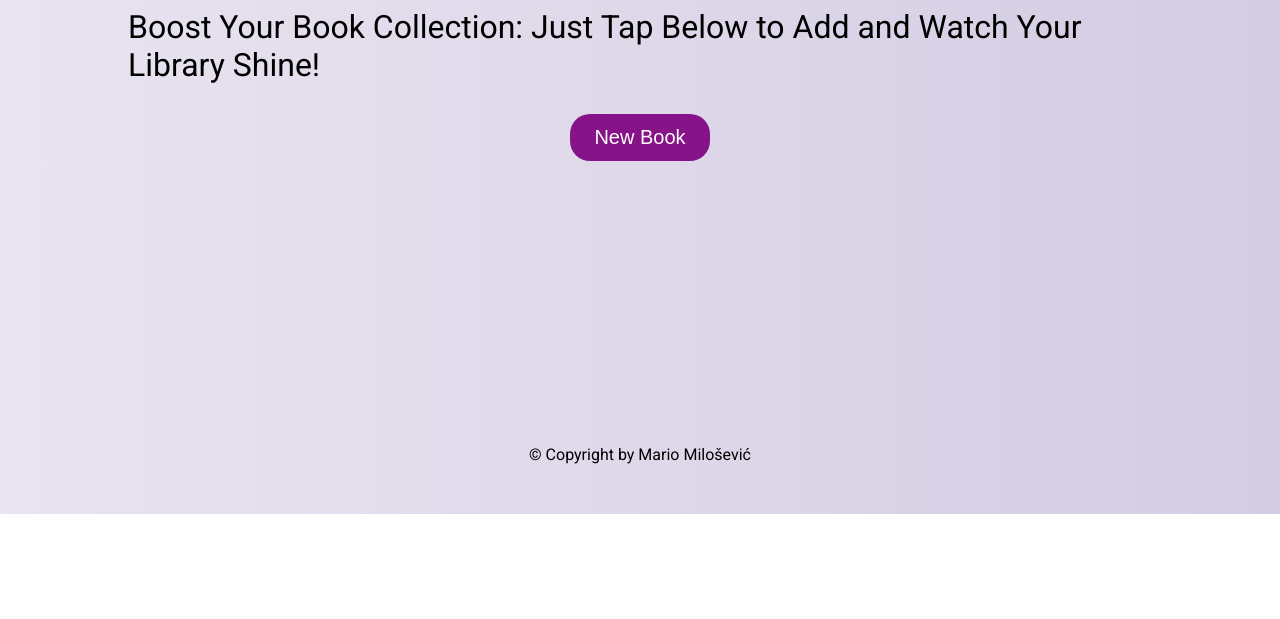
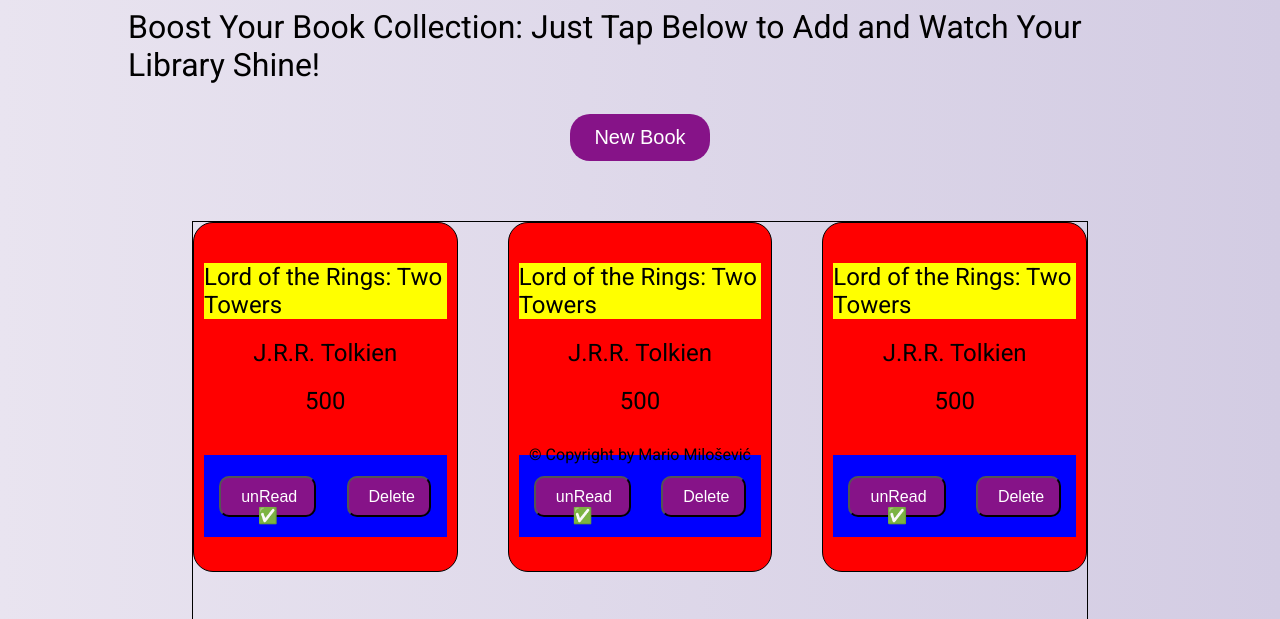
Before and after one commit to MarioMilosevic/Book-library, a website built with Vite: page index.html in a window 1280 px wide. Shown: the part 286-905 px from the top of the page. Before the commit the page ends 800 px from the top, so only its background shows below. Built offline with nearby package versions, Linux system fonts and the light colour scheme.

Commit message:
Book css organise

```diff
--- a/constants.js
+++ b/constants.js
@@ -1,11 +1,17 @@
-'use strict'
+"use strict";
 
-export function data(){
-const newBtn = document.querySelector('.newBtn')
-const overlay = document.querySelector('.overlay')
-const modal = document.querySelector('.modal')
+export function data() {
+  const books = document.querySelector(".books");
+  const newBtn = document.querySelector(".newBtn");
+  const submitBtn = document.querySelector(".submitBtn");
+  const overlay = document.querySelector(".overlay");
+  const modal = document.querySelector(".modal");
 
-return {
-    newBtn, modal, overlay
+  return {
+    newBtn,
+    modal,
+    overlay,
+    books,
+    submitBtn,
+  };
 }
-}
--- a/index.html
+++ b/index.html
@@ -48,7 +48,7 @@
                 <input type="checkbox" class="checkBox" />
                 <label for="submitBtn">Have you read this book ?</label>
               </div>
-              <button class="submitBtn">Submit</button>
+              <button type="button" class="submitBtn">Submit</button>
             </div>
           </form>
         </div>
--- a/main.js
+++ b/main.js
@@ -1,24 +1,31 @@
 "use strict";
 import { data } from "./constants";
 
-const { newBtn, modal, overlay } = data();
+const { newBtn, modal, overlay, books, submitBtn } = data();
 
 newBtn.addEventListener("click", function () {
   modal.classList.toggle("hidden");
   overlay.classList.toggle("hidden");
   console.log("newBtn");
-  console.log(modal);
-  console.log(overlay);
 });
 
 const createBook = () => {
   const book = document.createElement("div");
   book.innerHTML = "";
   book.innerHTML = `<div class="book">
-        <p class="bookTitle"></p>
-        <p class="bookAuthorName"></p>
-        <p class="bookNumPages"></p>
-        <button class="read"></button>
-        <button class="removeBook"></button>
+        <p class="bookTitle">Lord of the Rings: Two Towers</p>
+        <p class="bookAuthorName">J.R.R. Tolkien</p>
+        <p class="bookNumPages">500</p>
+        <div class="bookButtons">
+        <button class="read">unRead ✅</button>
+        <button class="removeBook">Delete </button>
+        </div>
     </div>`;
+  books.appendChild(book);
 };
+
+createBook()
+createBook()
+createBook()
+createBook()
+createBook()
--- a/style.css
+++ b/style.css
@@ -154,6 +154,70 @@
   padding: 1rem;
 }
 
+
+.books {
+  border: 1px solid black;
+  width: 70%;
+  height: 500px;
+  margin: 6rem auto;
+  display: grid;
+  grid-template-columns: repeat(3, 1fr);
+  gap: 5rem;
+}
+
+.book {
+  border: 1px solid black;
+  height: 350px;
+  border-radius: 2rem;
+  padding: 1rem;
+  background-color: red;
+  display: flex;
+  flex-direction: column;
+  align-items: center;
+}
+.bookTitle {
+  background-color: yellow;
+  font-size: 2.4rem;
+  margin-top: 3rem;
+}
+
+.bookAuthorName {
+  margin-top: 2rem;
+  font-size: 2.4rem;
+}
+
+.bookNumPages{
+  margin-top: 2rem;
+  font-size: 2.4rem;
+}
+
+.bookButtons{
+  margin-top: 4rem;
+  display: flex;
+  width: 100%;
+  height: 25%;
+  justify-content: space-around;
+  align-items: center;
+  background-color: blue;
+}
+
+.read{
+  width: 40%;
+}
+
+.removeBook{
+width: 35%;
+}
+.read, .removeBook {
+  height: 50%;
+padding: 1rem 2rem;
+border-radius: 1rem;
+font-size: 1.6rem;
+background-color: var(--accent-color);
+color: #fff;
+cursor: pointer;
+}
+
 footer {
   display: flex;
   justify-content: center;
```
